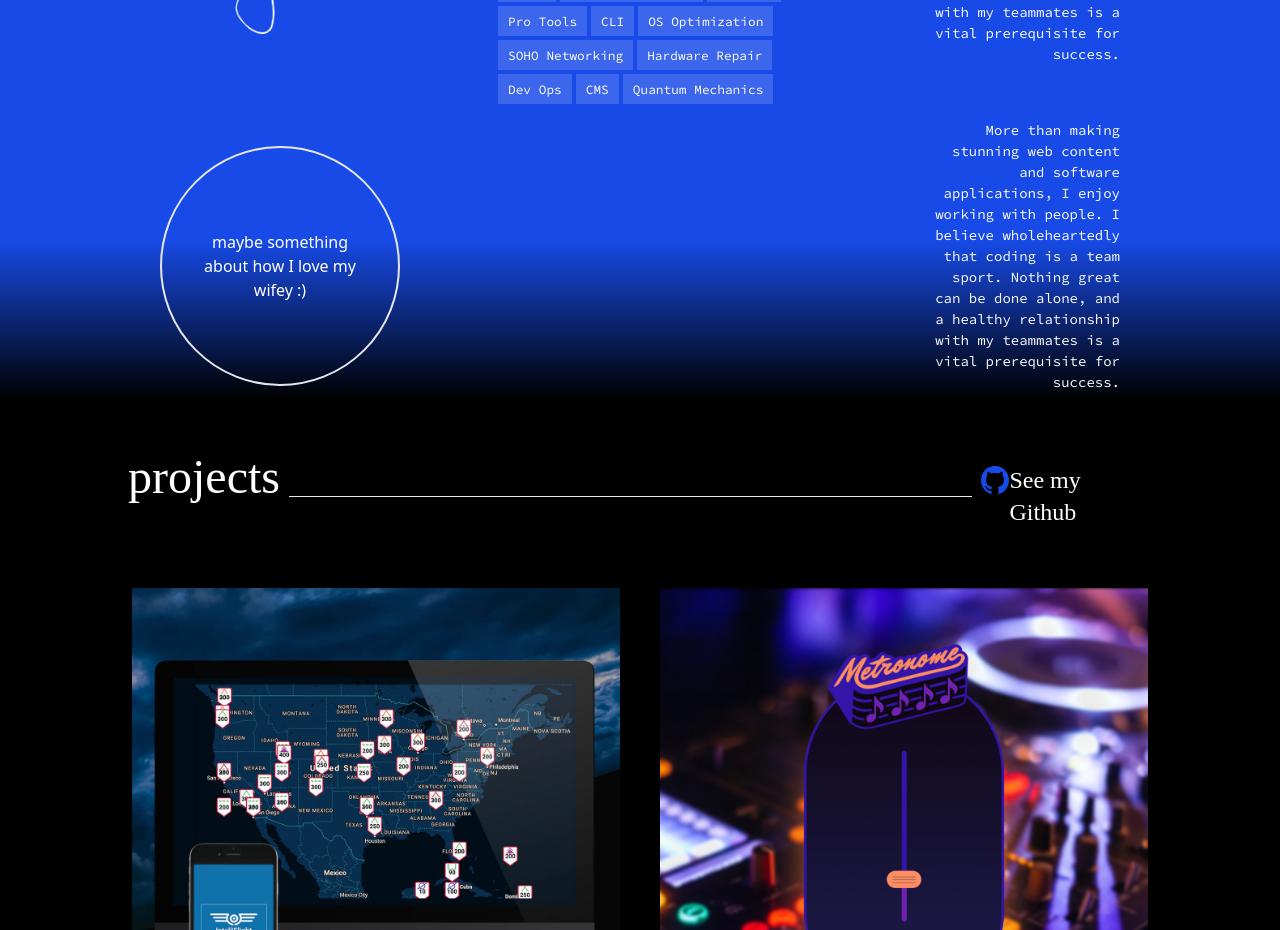
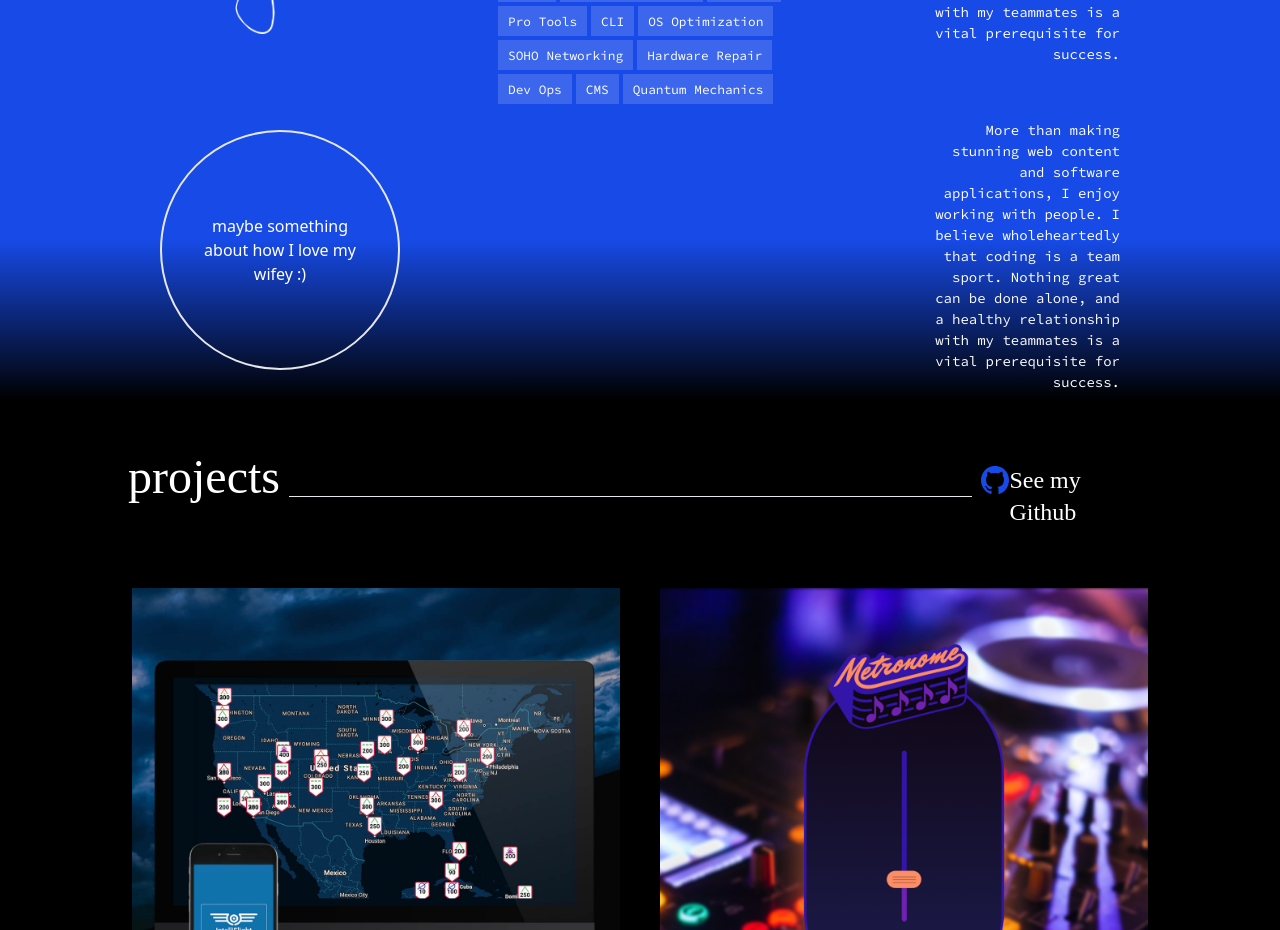
Before and after one commit to sklanier/Portfolio, a Next.js app: page / in a window 1280 px wide. Shown: the part 1560-2490 px from the top of the page. Built offline with nearby package versions, Linux system fonts and the light colour scheme.

Commit message:
changed margin on circle

```diff
--- a/components/AboutSection/About.js
+++ b/components/AboutSection/About.js
@@ -19,7 +19,7 @@ const About = () => (
                     for success.
                 </p>
                 <img src="assets/img/SteveLanier-Signature@2x.png"/>
-                <div className="mt-28 border-2 rounded-full h-60 w-60 flex items-center justify-center text-center p-8 text-white">
+                <div className="mt-24 border-2 rounded-full h-60 w-60 flex items-center justify-center text-center p-8 text-white">
                     maybe something about how I love my wifey :)
                 </div>
             </div>
```
